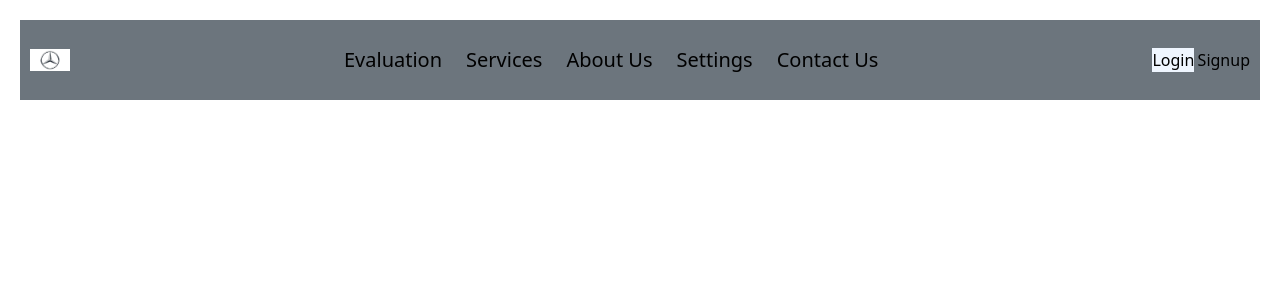
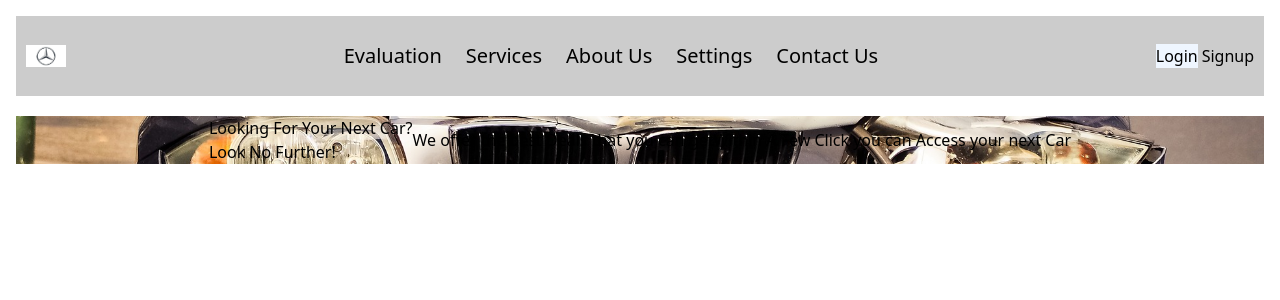
Before and after one commit to kamaubryan/Car-Evaluation, a React (Vite) app: page / in a window 1280 px wide. Shown: the top 300 px of the page. Built offline with nearby package versions, Linux system fonts and the light colour scheme.

Commit message:
added a homepage to the site

```diff
--- a/src/Components/Navbar/Navbar.jsx
+++ b/src/Components/Navbar/Navbar.jsx
@@ -12,7 +12,12 @@ function Navbar() {
   };
 
   return (
-    <nav className="Navbar w-[98g%] mx-auto flex items-center justify-between p-4">
+    <nav
+      className="Navbar w-[98g%] mx-auto flex items-center justify-between p-4"
+      style={{
+        backgroundColor: "rgba(0, 0, 0, 0.2)", // semi-transparent black background
+      }}
+    >
       <div className="logo">
         <Link to="/home">
           <img src={logo} alt="logo" width="40px" height="60px" />
--- a/src/Layout/Layout.jsx
+++ b/src/Layout/Layout.jsx
@@ -5,7 +5,7 @@ import Footer from '../Components/Footer/Footer'
 
 function Layout() {
   return (
-  <div className=' p-5'>
+  <div className=' p-4 flex-col'>
  <Navbar/>
  <Outlet/>
  <Footer/>
--- a/src/Pages/LandingPage/LandingPage.jsx
+++ b/src/Pages/LandingPage/LandingPage.jsx
@@ -1,16 +1,19 @@
-
-
-
-
 function LandingPage() {
   return (
     <>
-      <div className="container px-8 flex items-center justify-center">
-
-<h1>Looking For Your Next Car? <br/> Look No Further!</h1>
-<p>We offer the best Deals that you can get</p>
-<p>Within A Few Click you can Access your next Car</p>
-
+      <div
+        className="container  flex items-center justify-center w-full lg:mt-5"
+        style={{
+          backgroundImage: "url('/assets/automobile-3734396_1920.jpg')",
+          backgroundSize: "cover",
+          backgroundPosition: "center",
+        }}
+      >
+        <h1>
+          Looking For Your Next Car? <br /> Look No Further!
+        </h1>
+        <p>We offer the best Deals that you can get</p>
+        <p>Within A Few Click you can Access your next Car</p>
       </div>
     </>
   );
```
Also changed, not shown: src/Routes/Route.jsx (+8 -4 lines), public/assets/automobile-3734396_1920.jpg (added).
